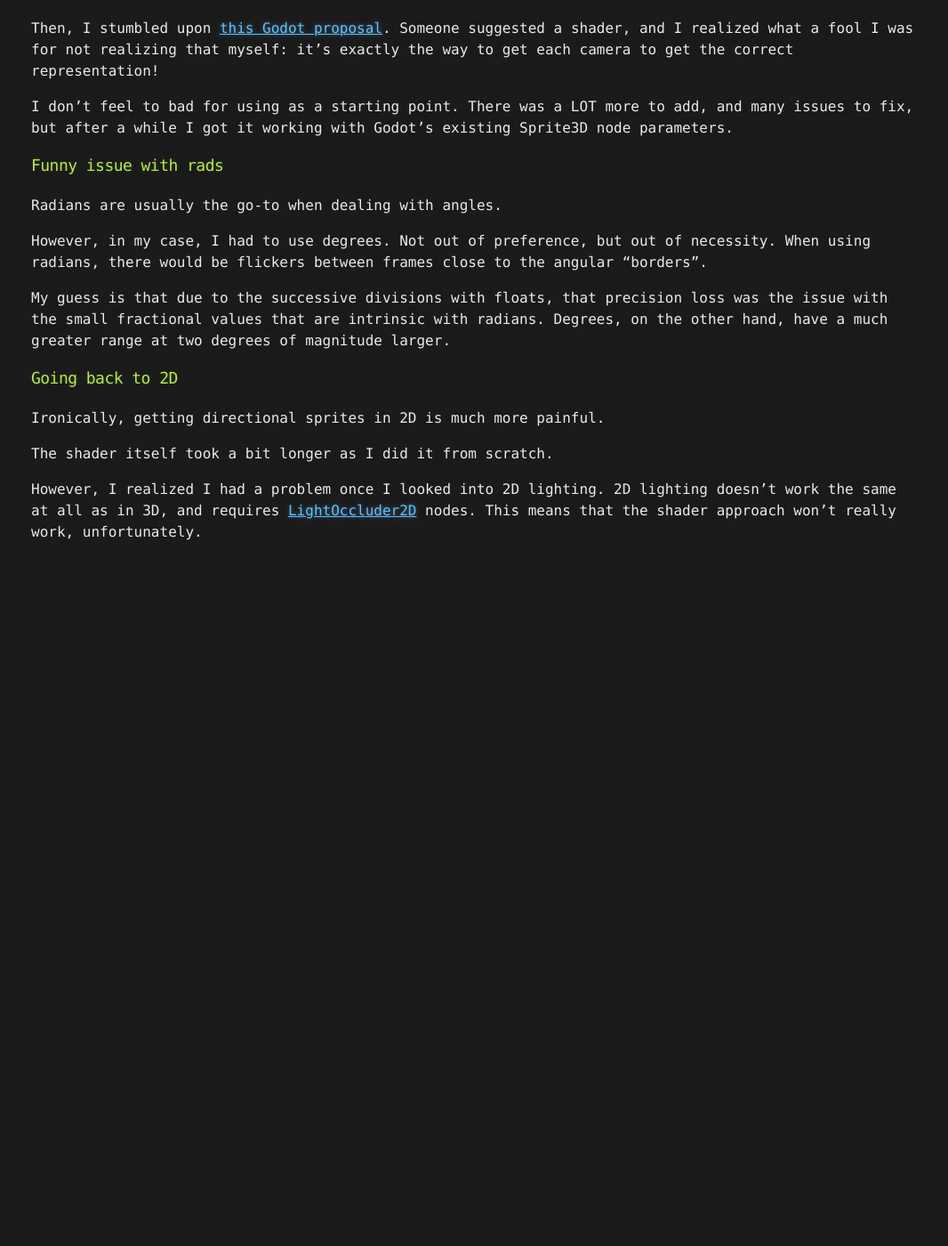
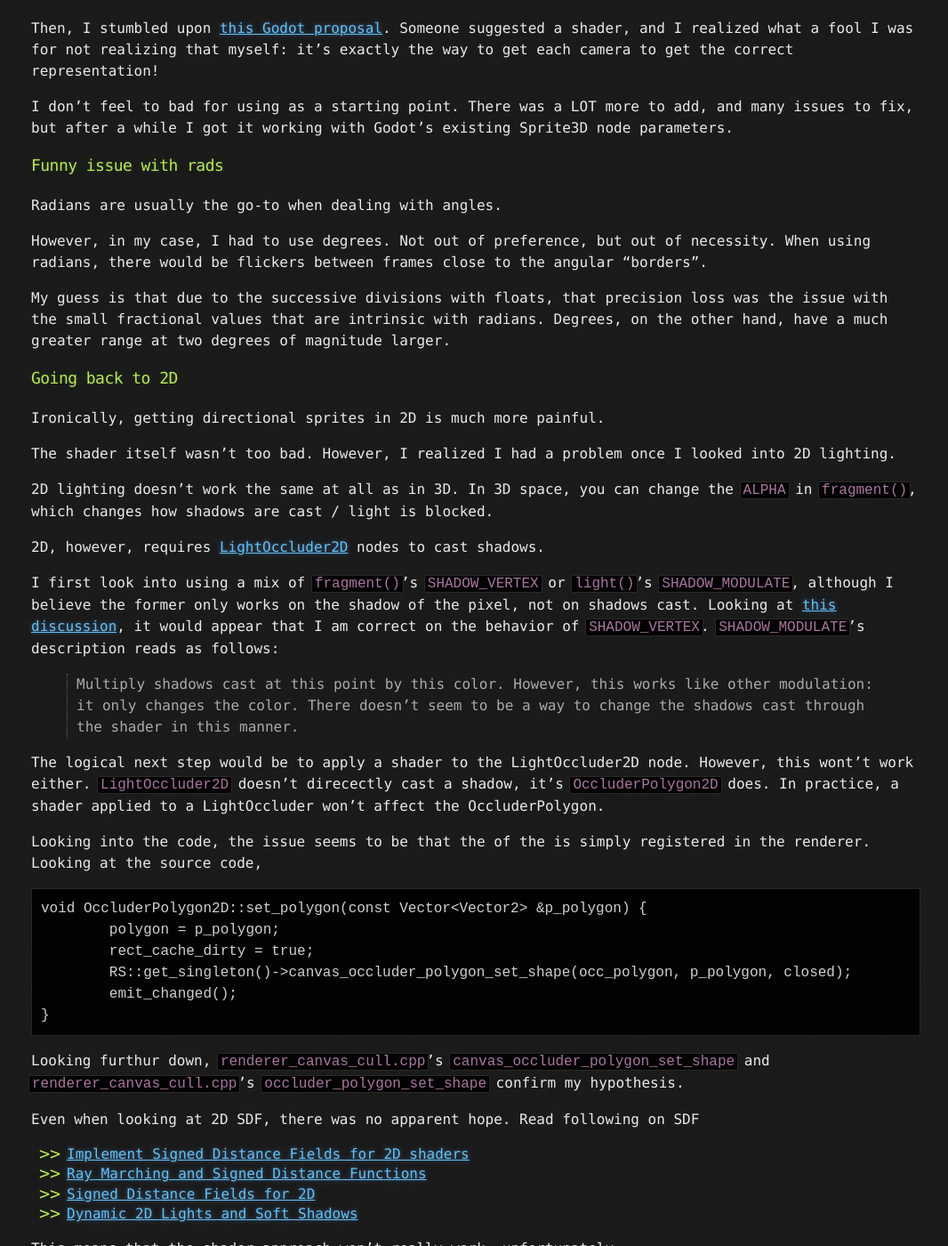
Before and after one commit to HubbleCommand/HubbleCommand.github.io, a Jekyll site: the page built from _projects/godot/directional-sprites.md, in a window 1280 px wide and 1400 px high, scrolled down 1253 px. Shown: the whole window at 89% size, without its empty margins (105-1171 px from the left). Built offline with Jekyll 4.4.1, drawn with Linux system fonts in a browser that asks for light colours; nearby versions of some CDN libraries; before the commit the page ends 1883 px from its top, so only the background shows below that; some of the changed text lies outside the part shown.

Commit message:
directional sprites 2d lighting

````diff
--- a/_projects/godot/directional-sprites.md
+++ b/_projects/godot/directional-sprites.md
@@ -65,8 +65,54 @@ Degrees, on the other hand, have a much greater range at two degrees of magnitud
 ### Going back to 2D
 Ironically, getting directional sprites in 2D is much more painful.
 
-The shader itself took a bit longer as I did it from scratch.
+The shader itself wasn't too bad. However, I realized I had a problem once I looked into 2D lighting.
 
-However, I realized I had a problem once I looked into 2D lighting.
-2D lighting doesn't work the same at all as in 3D, and requires [LightOccluder2D](https://docs.godotengine.org/en/stable/classes/class_lightoccluder2d.html) nodes.
+2D lighting doesn't work the same at all as in 3D. In 3D space, you can change the `ALPHA` in `fragment()`, which changes how shadows are cast / light is blocked.
+
+2D, however, requires [LightOccluder2D](https://docs.godotengine.org/en/stable/classes/class_lightoccluder2d.html) nodes to cast shadows.
+
+I first look into using a mix of `fragment()`'s `SHADOW_VERTEX` or `light()`'s `SHADOW_MODULATE`, although I believe the former only works on the shadow of the pixel, not on shadows cast.
+Looking at [this discussion](https://github.com/godotengine/godot-proposals/discussions/8298), it would appear that I am correct on the behavior of `SHADOW_VERTEX`.
+`SHADOW_MODULATE`'s description reads as follows:
+> Multiply shadows cast at this point by this color.
+However, this works like other modulation: it only changes the color. There doesn't seem to be a way to change the shadows cast through the shader in this manner.
+
+The logical next step would be to apply a shader to the LightOccluder2D node. However, this wont't work either.
+`LightOccluder2D` doesn't direcectly cast a shadow, it's `OccluderPolygon2D` does.
+In practice, a shader applied to a LightOccluder won't affect the OccluderPolygon.
+
+Looking into the code, the issue seems to be that the  of the  is simply registered in the renderer.
+Looking at the source code,
+```
+void OccluderPolygon2D::set_polygon(const Vector<Vector2> &p_polygon) {
+	polygon = p_polygon;
+	rect_cache_dirty = true;
+	RS::get_singleton()->canvas_occluder_polygon_set_shape(occ_polygon, p_polygon, closed);
+	emit_changed();
+}
+```
+Looking furthur down, `renderer_canvas_cull.cpp`'s `canvas_occluder_polygon_set_shape` and `renderer_canvas_cull.cpp`'s `occluder_polygon_set_shape` confirm my hypothesis.
+
+Even when looking at 2D SDF, there was no apparent hope.
+Read following on SDF
+- [Implement Signed Distance Fields for 2D shaders](https://github.com/godotengine/godot/pull/43886)
+- [Ray Marching and Signed Distance Functions](https://jamie-wong.com/2016/07/15/ray-marching-signed-distance-functions/)
+- [Signed Distance Fields for 2D](https://godotengine.org/article/godots-2d-engine-gets-several-improvements-upcoming-40/)
+- [Dynamic 2D Lights and Soft Shadows](https://godotshaders.com/shader/dynamic-2d-lights-and-soft-shadows/)
+
 This means that the shader approach won't really work, unfortunately.
+
+The last ditch effort would be to rotate the `LightOccluder2D` in a script, however the question becomes where to rotate it to.
+Always keep it vertical? Well, the Sprite won't always be vertical in world space, but in canvas space.
+And the only way to do that in a script is to keep a reference to the currently active camera, which has the issues described above.
+```
+	get_viewport().get_camera_2d()
+```
+
+The only other options would be to make a new 2D lighting system... or make major changes to the existing one.
+
+[Custom lighting system in Godot](https://www.youtube.com/watch?v=kM71HecDOvM)
+
+It would appear that this is just not worth it, or to just do the script approach.
+The other thing is that the systems in 2D are usually very different than in 3D.
+Cameras are, in general, fixed to a certain direction, meaning that the major problem stated above with the Script approach doesn't apply here.
````
